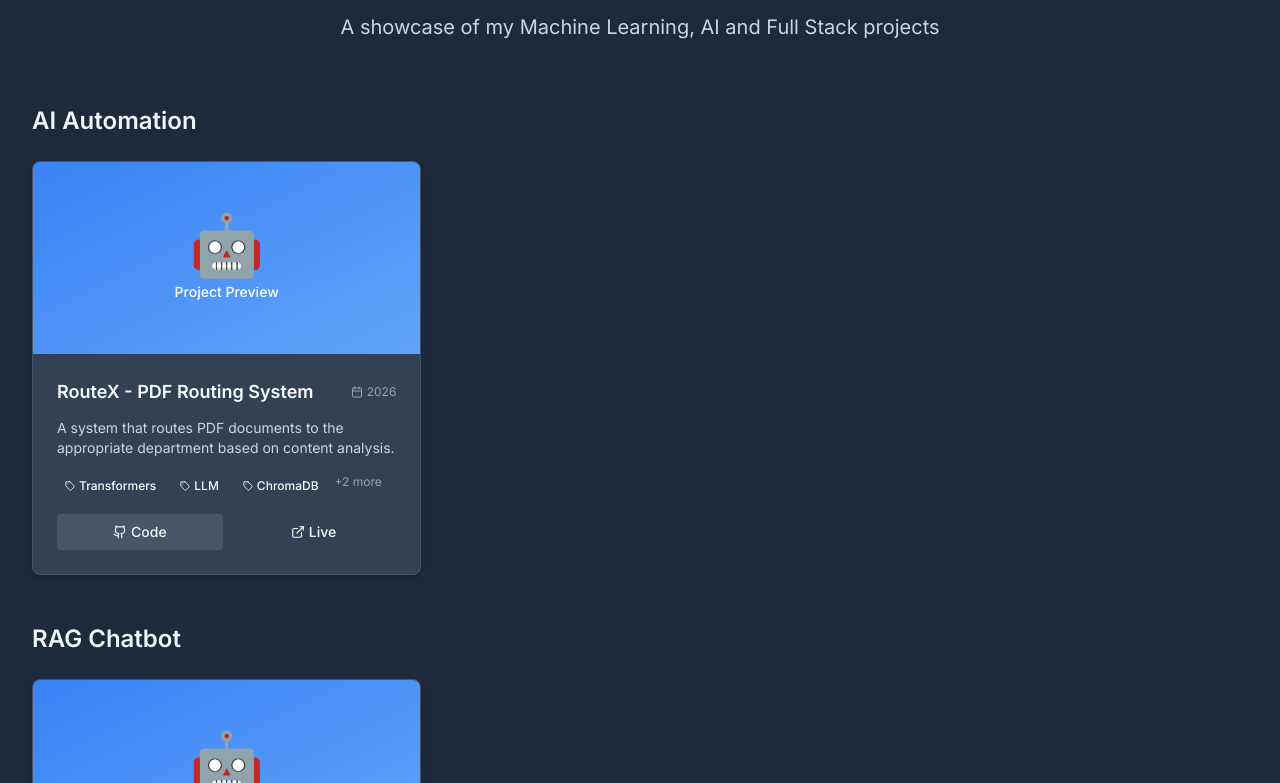
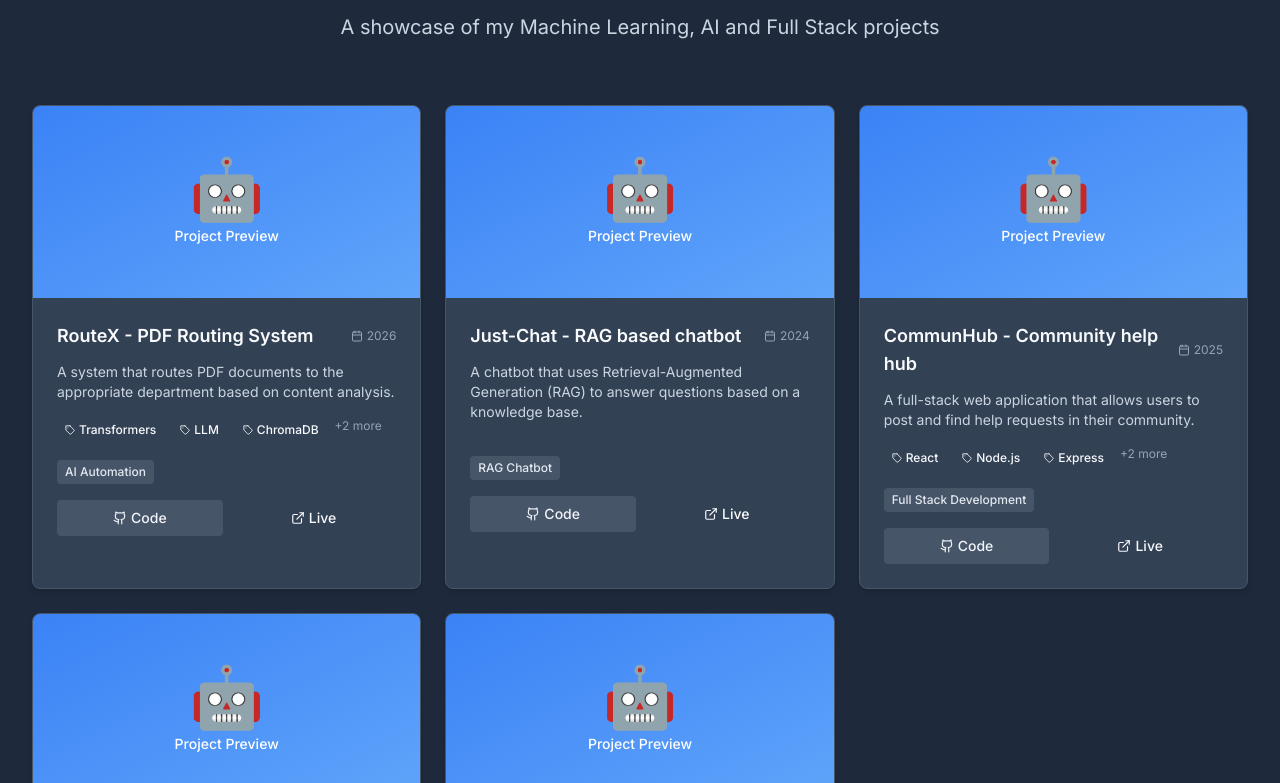
Before and after one commit to arun-66102/Portfolio, a React (Create React App) app: page / in a window 1280 px wide. Shown: the part 3037-3820 px from the top of the page. Built offline with nearby package versions, Linux system fonts and the light colour scheme.

Commit message:
Project updation

```diff
--- a/src/components/Projects.tsx
+++ b/src/components/Projects.tsx
@@ -1,4 +1,4 @@
-import { ExternalLink, Github, Calendar, Tag } from 'lucide-react';
+import { Calendar, ExternalLink, Github, Tag } from 'lucide-react';
 
 interface Project {
   id: string;
@@ -69,8 +69,6 @@ const Projects = () => {
     }
   ];
 
-  const categories = Array.from(new Set(projects.map(project => project.category)));
-
   return (
     <section id="projects" className="py-20 bg-secondary-100">
       <div className="max-w-7xl mx-auto px-4 sm:px-6 lg:px-8">
@@ -83,14 +81,8 @@ const Projects = () => {
           </p>
         </div>
 
-        <div className="grid gap-12">
-          {categories.map((category) => (
-            <div key={category} className="space-y-6">
-              <h3 className="text-2xl font-semibold text-secondary-800 mb-6">{category}</h3>
         <div className="grid md:grid-cols-2 lg:grid-cols-3 gap-6">
-                {projects
-                  .filter(project => project.category === category)
-                  .map((project) => (
+          {projects.map((project) => (
             <div
               key={project.id}
               className="bg-secondary-200 rounded-lg shadow-md overflow-hidden card-hover border border-secondary-300"
@@ -137,6 +129,13 @@ const Projects = () => {
                   )}
                 </div>
 
+                {/* Category Badge */}
+                <div className="mb-4">
+                  <span className="inline-flex items-center px-2 py-1 bg-secondary-300 text-secondary-700 text-xs font-medium rounded">
+                    {project.category}
+                  </span>
+                </div>
+
                 {/* Action Buttons */}
                 <div className="flex space-x-2">
                   {project.githubUrl && (
@@ -166,9 +165,6 @@ const Projects = () => {
             </div>
           ))}
         </div>
-            </div>
-          ))}
-        </div>
 
         {/* Call to Action */}
         <div className="mt-16 text-center">
```
Lines whose indentation alone changed are shown as unchanged.
